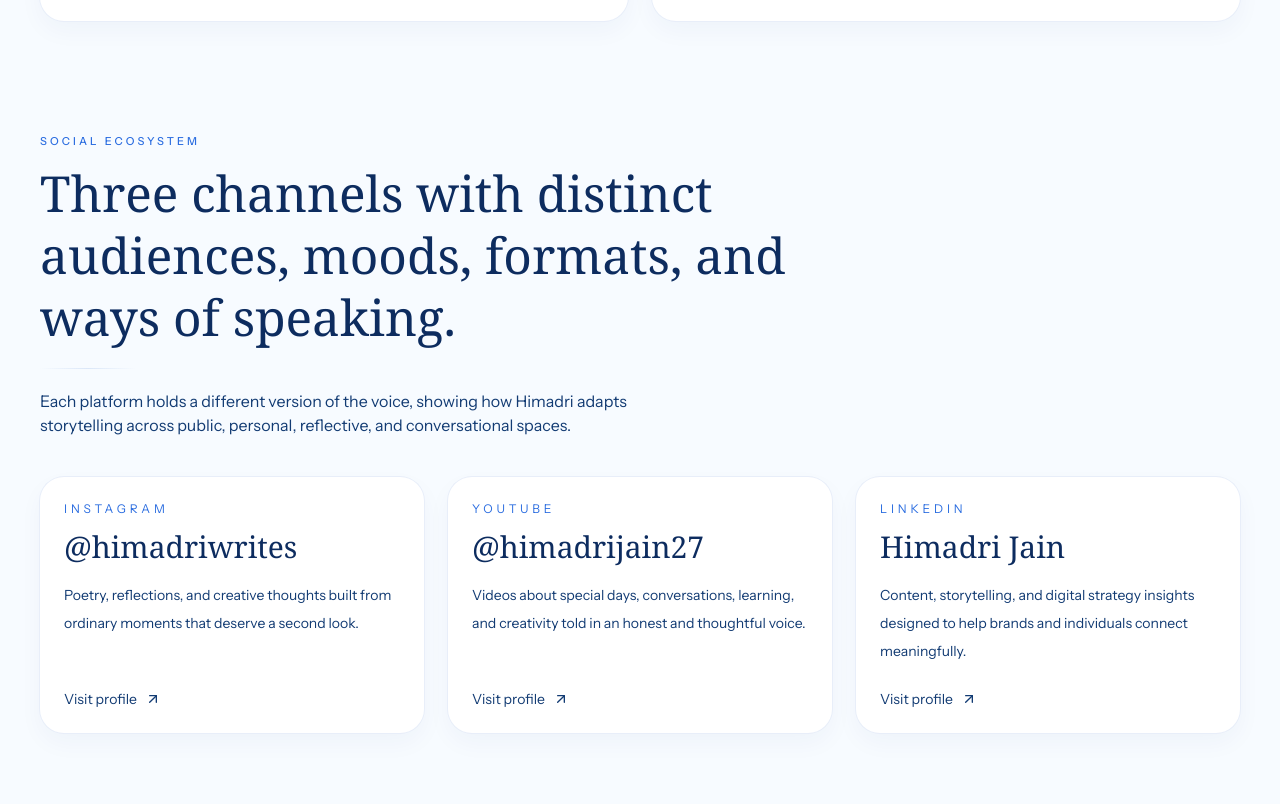
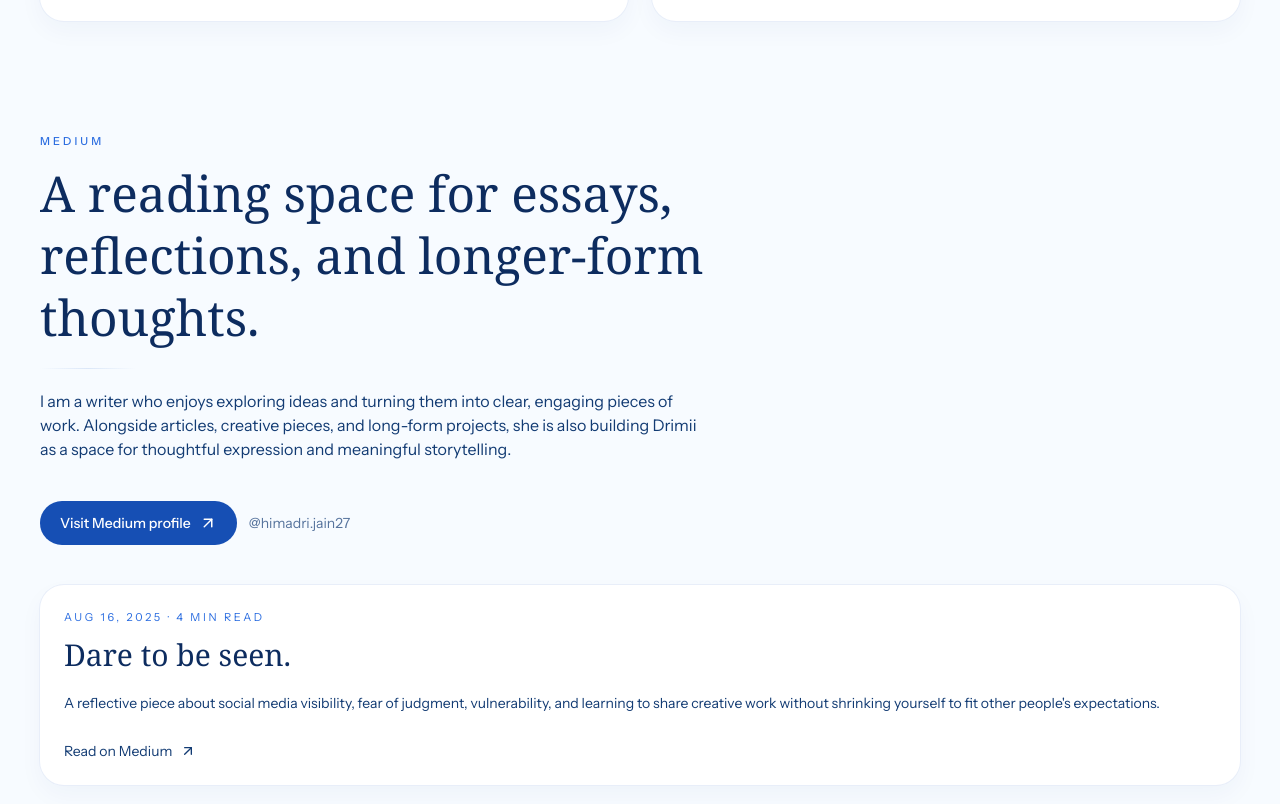
Before and after one commit to sanyamg1305/himadri-test, a React (Vite) app: page /media in a window 1280 px wide. Shown: the part 996-1800 px from the top of the page. Built offline with nearby package versions, Linux system fonts and the light colour scheme.

Commit message:
Add Medium writing section to media page

```diff
--- /dev/null
+++ b/src/components/MediumCard.tsx
@@ -0,0 +1,39 @@
+import { ArrowUpRight } from "lucide-react";
+import { motion } from "framer-motion";
+
+import { staggerItem } from "@/components/motionVariants";
+import type { MediumEntry } from "@/types/portfolio";
+
+type MediumCardProps = {
+  post: MediumEntry;
+};
+
+export function MediumCard({ post }: MediumCardProps) {
+  return (
+    <motion.article
+      variants={staggerItem}
+      whileHover={{ y: -4 }}
+      className="panel flex h-full flex-col justify-between p-5 sm:p-6"
+    >
+      <div>
+        <p className="text-[11px] uppercase tracking-[0.24em] text-[#2b6de0]">
+          {post.publishedAt} · {post.readTime}
+        </p>
+        <h3 className="mt-3 font-serif text-[2rem] leading-tight text-[#0d2c5f] sm:text-3xl">
+          {post.title}
+        </h3>
+        <p className="mt-4 text-sm leading-7 text-[#123b73]/76">{post.excerpt}</p>
+      </div>
+
+      <a
+        href={post.href}
+        target="_blank"
+        rel="noreferrer"
+        className="mt-6 inline-flex items-center gap-2 text-sm text-[#123b73] transition hover:text-[#2b6de0]"
+      >
+        Read on Medium
+        <ArrowUpRight size={16} />
+      </a>
+    </motion.article>
+  );
+}
--- a/src/data/portfolio.ts
+++ b/src/data/portfolio.ts
@@ -3,6 +3,7 @@
   ContactLink,
   LinkItem,
   Metric,
+  MediumEntry,
   ProjectCategory,
   ProjectEntry,
   SocialLink,
@@ -332,6 +333,23 @@
   },
 ];
 
+export const mediumProfile = {
+  handle: "@himadri.jain27",
+  href: "https://medium.com/@himadri.jain27",
+  bio: "I am a writer who enjoys exploring ideas and turning them into clear, engaging pieces of work. Alongside articles, creative pieces, and long-form projects, she is also building Drimii as a space for thoughtful expression and meaningful storytelling.",
+};
+
+export const mediumPosts: MediumEntry[] = [
+  {
+    title: "Dare to be seen.",
+    href: "https://medium.com/@himadri.jain27/dare-to-be-seen-da1e07b939ef",
+    publishedAt: "Aug 16, 2025",
+    readTime: "4 min read",
+    excerpt:
+      "A reflective piece about social media visibility, fear of judgment, vulnerability, and learning to share creative work without shrinking yourself to fit other people's expectations.",
+  },
+];
+
 export const books: BookEntry[] = [
   {
     title: "Sky Within",
--- a/src/pages/Media.tsx
+++ b/src/pages/Media.tsx
@@ -2,11 +2,20 @@
 import { ArrowUpRight, Film, Mail, Phone } from "lucide-react";
 
 import { BookCard } from "@/components/BookCard";
+import { MediumCard } from "@/components/MediumCard";
 import { Reveal } from "@/components/Reveal";
 import { staggerContainer, staggerItem } from "@/components/motionVariants";
 import { SectionHeading } from "@/components/SectionHeading";
 import { SocialCard } from "@/components/SocialCard";
-import { books, contactLinks, profile, socials, videoCv } from "@/data/portfolio";
+import {
+  books,
+  contactLinks,
+  mediumPosts,
+  mediumProfile,
+  profile,
+  socials,
+  videoCv,
+} from "@/data/portfolio";
 
 export default function Media() {
   return (
@@ -27,6 +36,39 @@
           >
             {books.map((book) => (
               <BookCard key={book.title} book={book} />
+            ))}
+          </motion.div>
+        </section>
+      </Reveal>
+
+      <Reveal>
+        <section className="space-y-10">
+          <SectionHeading
+            eyebrow="Medium"
+            title="A reading space for essays, reflections, and longer-form thoughts."
+            description={mediumProfile.bio}
+          />
+          <div className="flex flex-wrap items-center gap-3">
+            <a
+              href={mediumProfile.href}
+              target="_blank"
+              rel="noreferrer"
+              className="cta-primary"
+            >
+              Visit Medium profile
+              <ArrowUpRight size={18} />
+            </a>
+            <p className="text-sm text-[#123b73]/70">{mediumProfile.handle}</p>
+          </div>
+          <motion.div
+            variants={staggerContainer}
+            initial="hidden"
+            whileInView="visible"
+            viewport={{ once: true, amount: 0.2 }}
+            className="grid gap-6"
+          >
+            {mediumPosts.map((post) => (
+              <MediumCard key={post.href} post={post} />
             ))}
           </motion.div>
         </section>
```
Also changed, not shown: src/types/portfolio.ts (+8 -0 lines).
